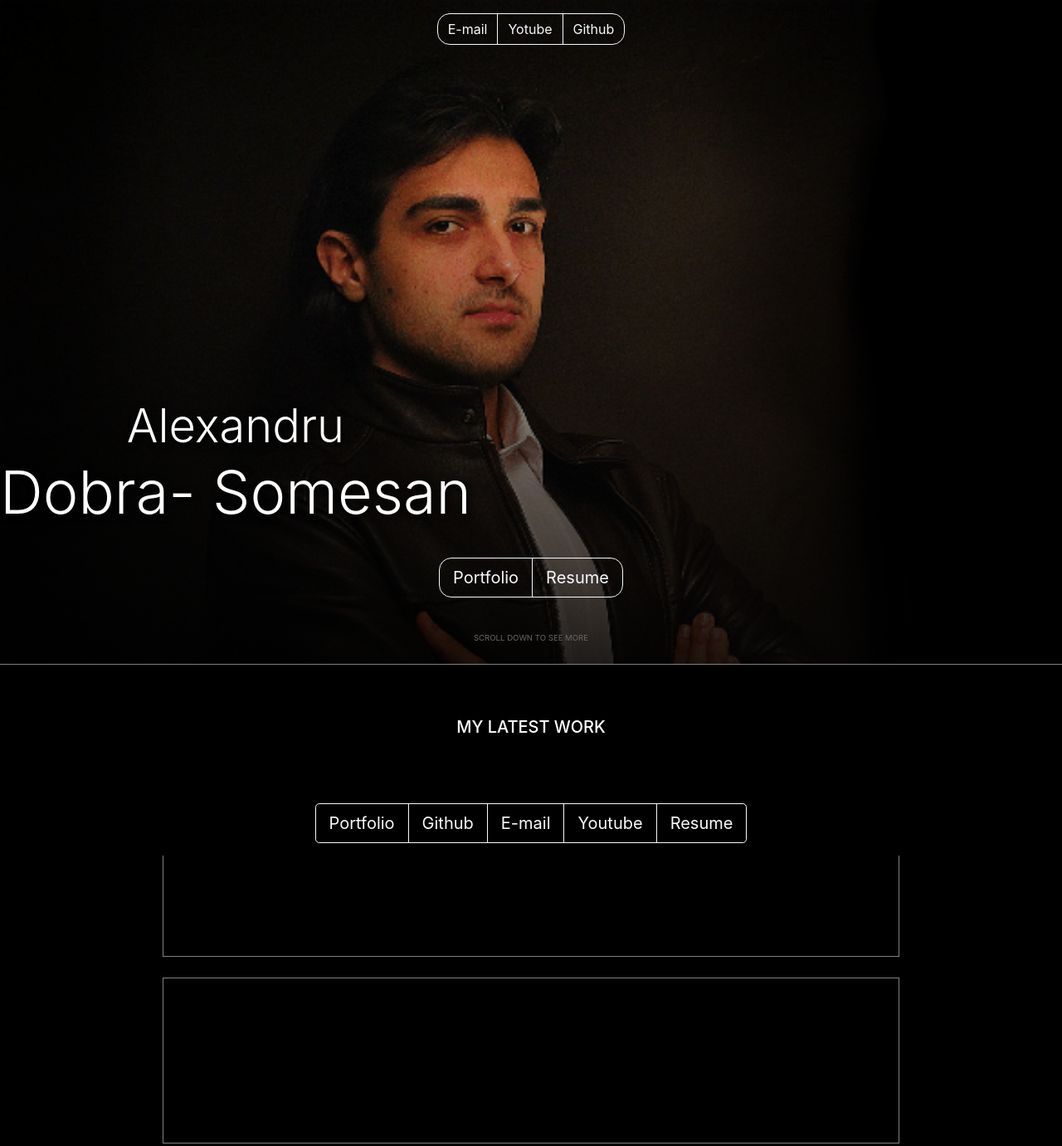
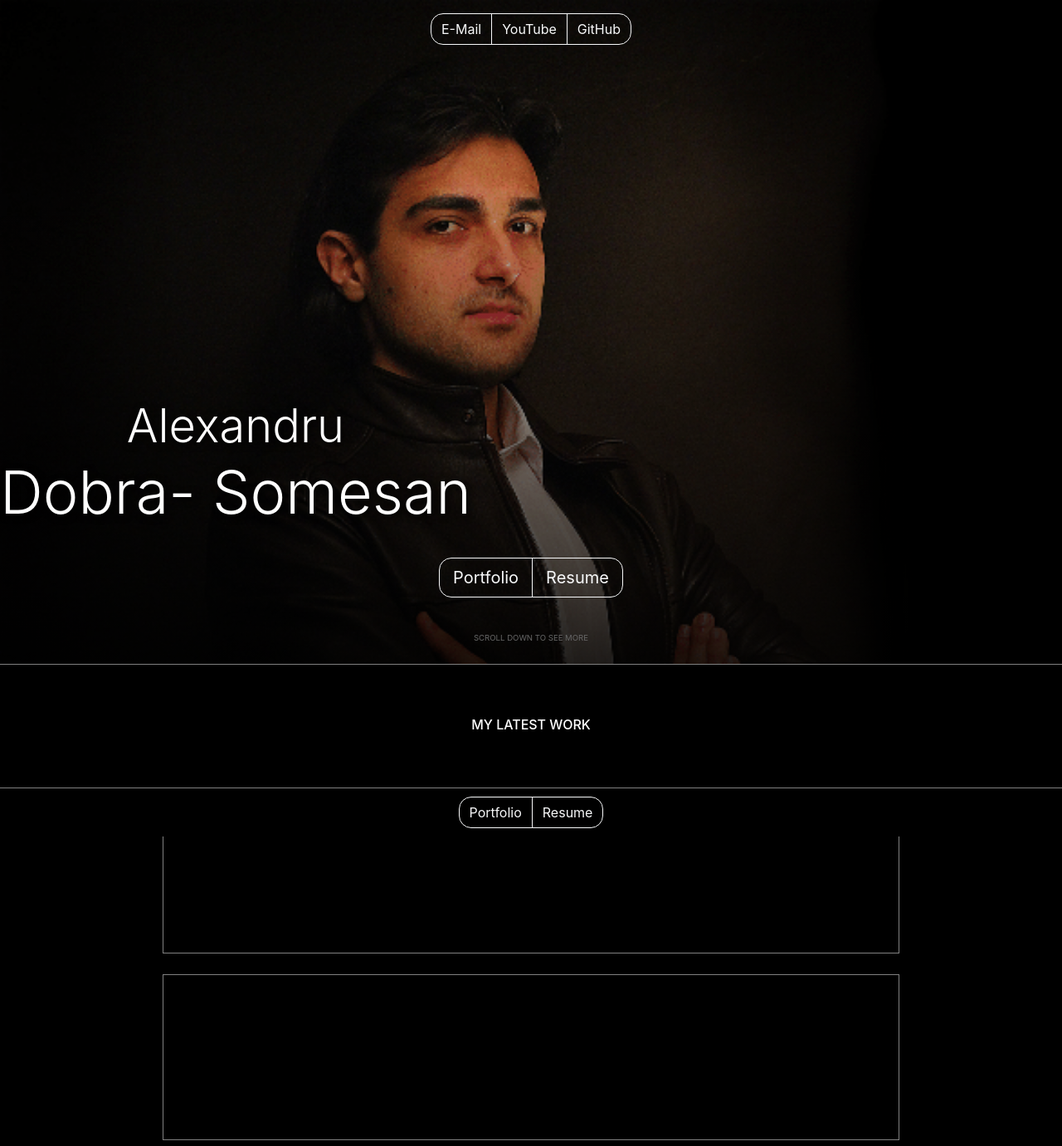
Before and after one commit to aldoso/my-portfolio, a plain HTML site: page index.html in a window 1280 px wide. Shown: the top 1381 px of the page at 83% size. Drawn offline with nearby package versions, Linux system fonts and the light colour scheme.

Commit message:
style improvements

```diff
--- a/index.css
+++ b/index.css
@@ -4,7 +4,7 @@ buttons:hover {
 
 body {
     position: relative;
-    background-color: darkgoldenrod;
+    background-color: black;
     color: white;
     margin: 0;
     padding: 0;
@@ -96,7 +96,10 @@ button {
 
 .topborder {
     border-top: 1px solid #808080;
-    border-bottom: 1px solid black;
+}
+
+.bottomborder {
+    border-bottom: 1px solid #808080;
 }
 
 .space {
@@ -135,11 +138,13 @@ button {
     margin: 0;
     padding: 0;
     width: 100%;
+    box-shadow: 0 -25px 20px 0px black;
 }
 
 .coverup nav ul {
     margin: 0;
-    padding: 15px;
+    padding: 10px;
+    -webkit-margin-after: 0px;
     -webkit-margin-after: 0px;
     list-style: none;
     background-color: black;
@@ -148,12 +153,13 @@ button {
 #titlecover {
     height: 100%;
     background: black;
+    box-shadow: 0 25px 20px 0px black;
     position: sticky;
     top: 0;
     z-index: 2;
 }
 
-#titlecover h5 {
+#titlecover h6 {
     margin: 0;
     padding: 5px 0 6px 0;
     text-align: center;
@@ -161,6 +167,7 @@ button {
 }
 
 .coverup h6 {
+    margin: 0;
     text-align: center;
     text-transform: uppercase;
     position: sticky;
--- a/index.html
+++ b/index.html
@@ -35,15 +35,15 @@
 
     <div class="smallones">
         <div class="btn-group btn-group" role="group" aria-label="Basic example">
-            <button type="button" class="btn btn-outline-light leftbutton">E-mail</button>
-            <button type="button" class="btn btn-outline-light">Yotube</button>
-            <button type="button" class="btn btn-outline-light rightbutton">Github</button>
+            <button type="button" class="btn btn-outline-light leftbutton">E-Mail</button>
+            <button type="button" class="btn btn-outline-light">YouTube</button>
+            <button type="button" class="btn btn-outline-light rightbutton">GitHub</button>
         </div>
     </div>
 
     <div class="space topborder"></div>
     <div id="titlecover">
-        <h5>My latest work</h5>
+        <h6>My latest work</h6>
     </div>
     <div class="space"></div>
 
@@ -60,15 +60,17 @@
             <div class="article"></div>
             <div class="article"></div>
         </div>
-        <nav>
+        <nav class="topborder">
             <ul>
                 <div class="center">
-                    <div class="btn-group btn-group-lg" role="group" aria-label="Basic example">
-                        <button type="button" class="btn btn-outline-light ">Portfolio</button>
-                        <button type="button" class="btn btn-outline-light ">Github</button>
-                        <button type="button" class="btn btn-outline-light ">E-mail</button>
-                        <button type="button" class="btn btn-outline-light ">Youtube</button>
-                        <button type="button" class="btn btn-outline-light ">Resume</button>
+                    <div class="btn-group btn-group" role="group" aria-label="Basic example">
+                        <button type="button" class="btn btn-outline-light leftbutton">Portfolio</button>
+                        <!--
+<button type="button" class="btn btn-outline-light ">E-Mail</button>
+<button type="button" class="btn btn-outline-light ">YouTube</button>
+<button type="button" class="btn btn-outline-light ">GitHub</button>
+-->
+                        <button type="button" class="btn btn-outline-light rightbutton">Resume</button>
                     </div>
                 </div>
             </ul>
```
